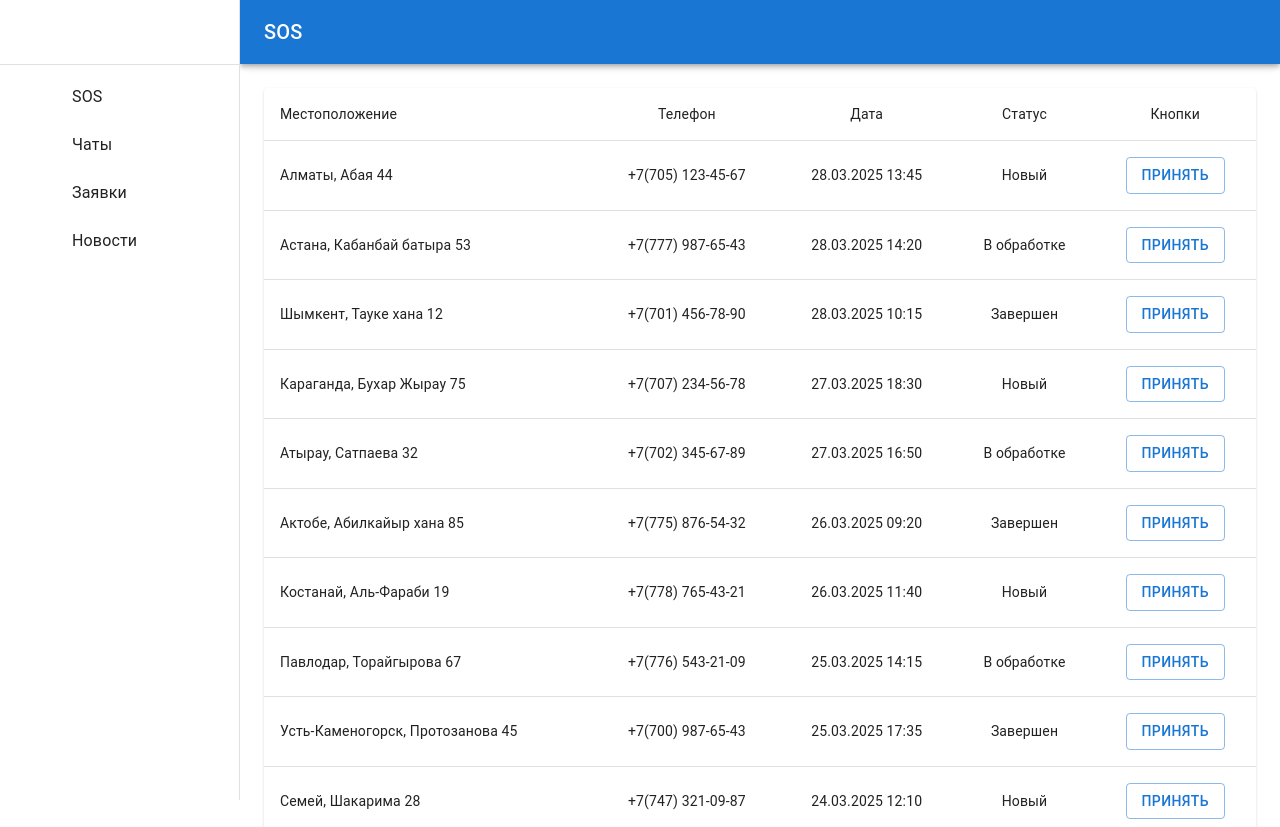
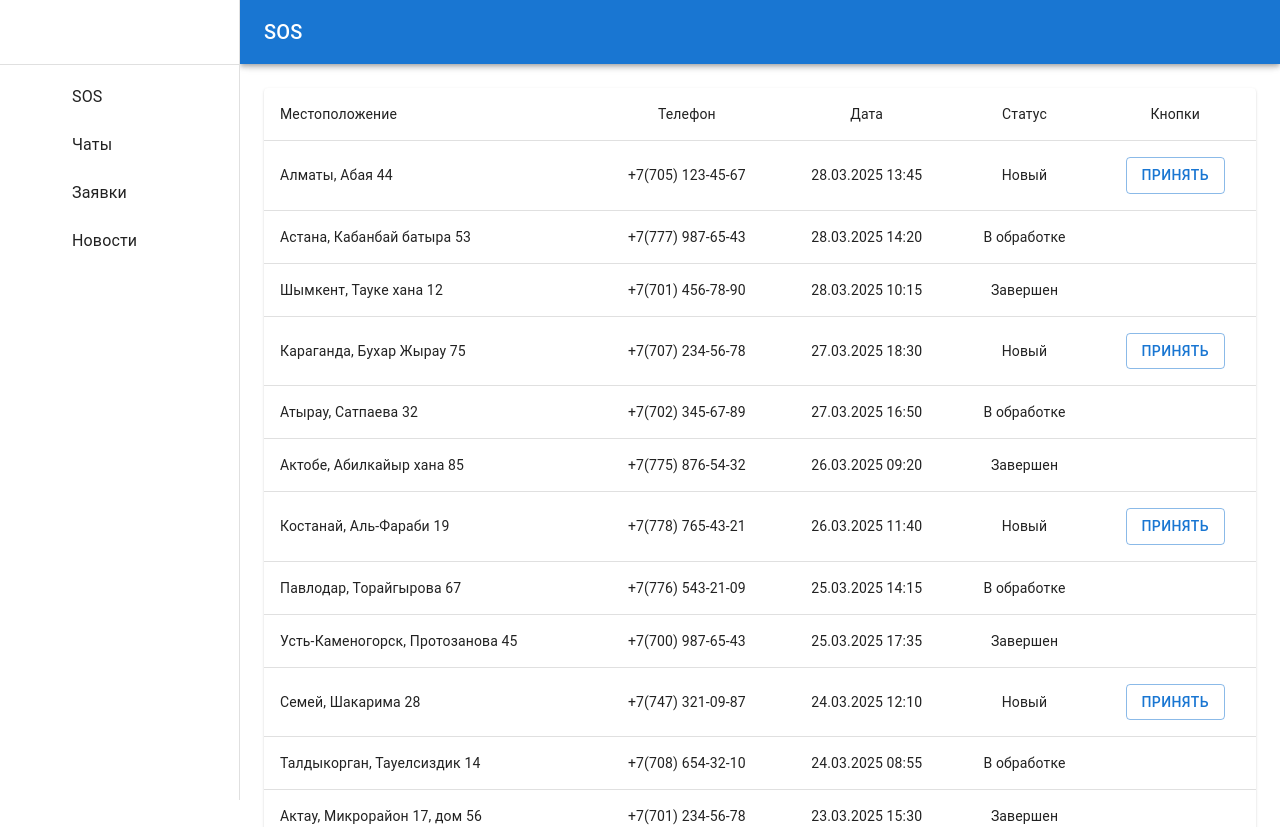
Before and after one commit to elsive2/hackathon-police-community-app, a Next.js app in the folder dashboard/: page /dashboard/sos in a window 1280 px wide. Shown: the top 827 px of the page. Built offline with nearby package versions, Linux system fonts and the light colour scheme; what @mui/material-nextjs would draw is missing.

Commit message:
add button display logic

```diff
--- a/dashboard/src/modules/sos/components/SosTable.tsx
+++ b/dashboard/src/modules/sos/components/SosTable.tsx
@@ -1,6 +1,7 @@
 import { getStatus } from "@/modules/sos/utils/get-status";
 import { Button, Paper, Table, TableBody, TableCell, TableContainer, TableRow } from "@mui/material";
 import { SOSInterface } from "@/modules/sos/interfaces";
+import { SosStatusEnum } from "@/modules/sos/interfaces";
 
 const SosTable = ({ data }: {data: SOSInterface[]}) => {
     return (
@@ -24,7 +25,7 @@ const SosTable = ({ data }: {data: SOSInterface[]}) => {
                 <TableCell align="center">{row.phone}</TableCell>
                 <TableCell align="center">{row.date}</TableCell>
                 <TableCell align="center">{getStatus(row.status)}</TableCell>
-                <TableCell align="center" ><Button variant="outlined">Принять</Button></TableCell>
+                <TableCell align="center" >{row.status === SosStatusEnum.new && <Button variant="outlined">Принять</Button>}</TableCell>
               </TableRow>
             );
           })}
```
